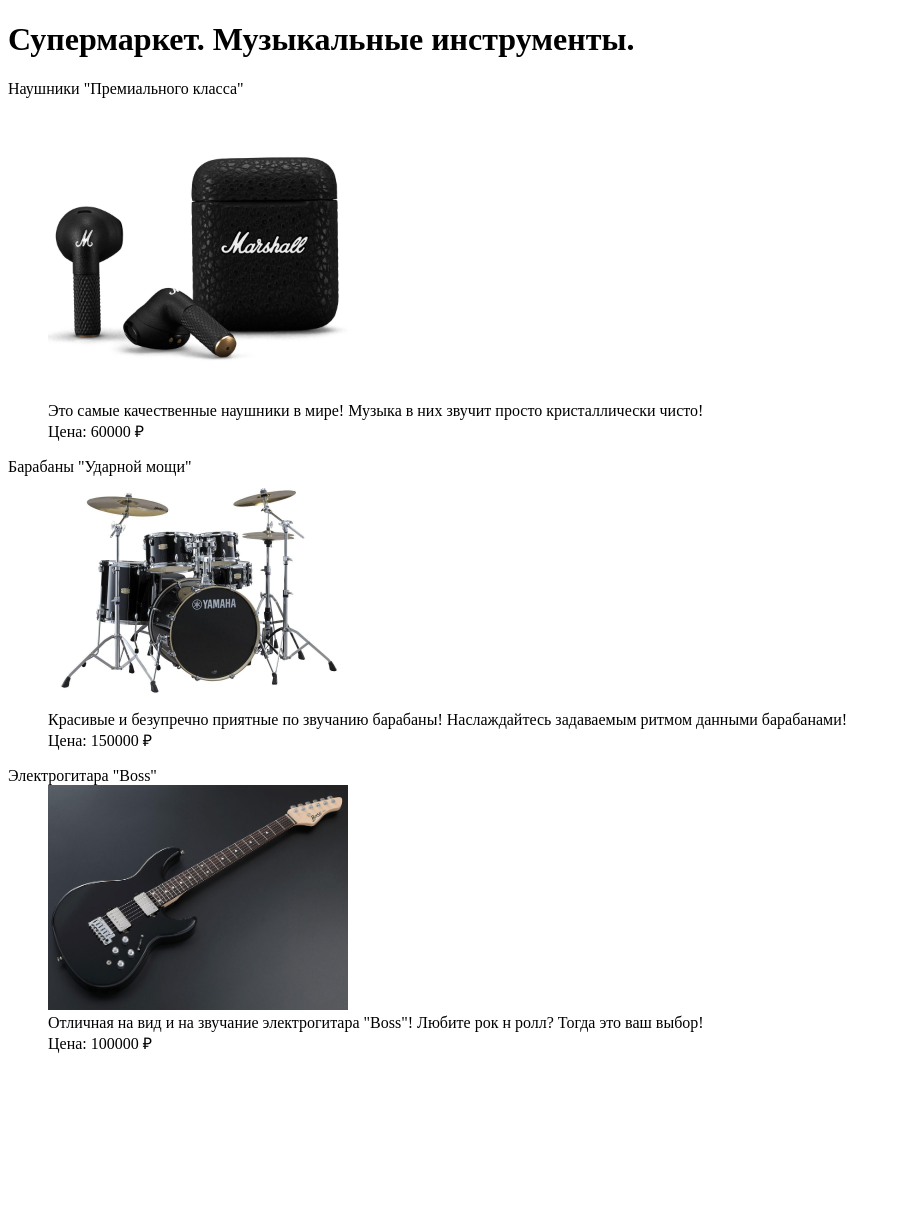
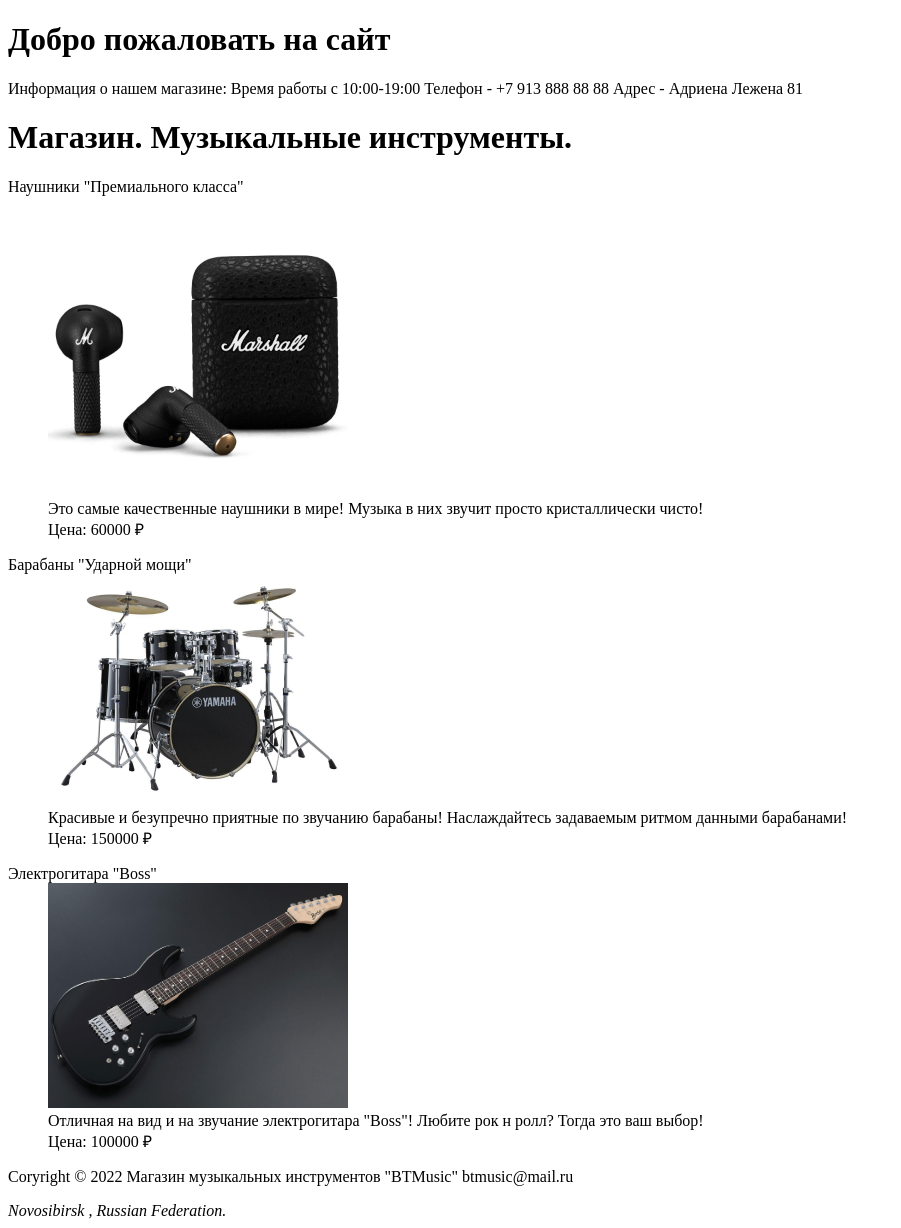
Before and after one commit to pavelmalitskiy/web-programming-labs-1, a plain HTML site: page index.html in a window 1280 px wide. Shown: the whole page, without its empty margins (0-901 px from the left). Before the commit the page ends 1070 px from the top, so only its background shows below. Drawn offline with Linux system fonts and the light colour scheme.

Commit message:
Добавлен третий товар - электронная гитара и шапка сайта

```diff
--- a/index.html
+++ b/index.html
@@ -6,7 +6,16 @@
     </head>
 
     <body>
-        <h1>Супермаркет. Музыкальные инструменты.</h1>
+        <header>
+            <h1>Добро пожаловать на сайт</h1>
+        </header>
+        <main>
+            Информация о нашем магазине:
+            Время работы с 10:00-19:00
+            Телефон - +7 913 888 88 88
+            Адрес - Адриена Лежена 81
+        </main>
+        <h1>Магазин. Музыкальные инструменты.</h1>
 
         <dl>
             <dt>Наушники "Премиального класса"</dt>
@@ -34,5 +43,11 @@
             Цена: 100000 &#8381;
             </dd>
         </dl>
+        <footer>
+            <p>Coryright © <time datetime="2022">2022</time>
+            Магазин музыкальных инструментов "BTMusic"
+            btmusic@mail.ru</p>
+            <address>Novosibirsk , Russian Federation.</address>
+        </footer>
     </body>
 </html>
```
Also changed, not shown: marshall_header.jpg (added).
